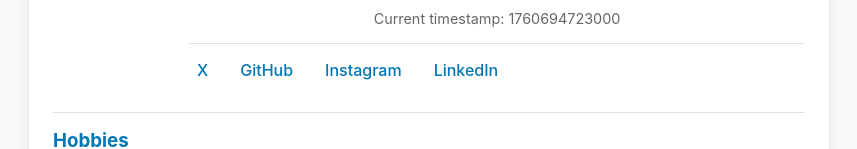
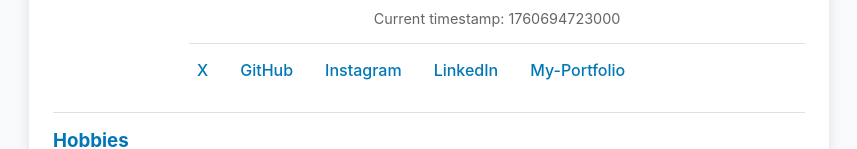
Before and after one commit to OlusegunDennis/hng-stage0-profile-card, a plain HTML site: page index.html in a window 1280 px wide. Shown: the part 314-463 px from the top of the page, without its empty margins (211-1068 px from the left). Drawn offline with Linux system fonts and the light colour scheme.

Commit message:
Added portfolio link

```diff
--- a/index.html
+++ b/index.html
@@ -76,6 +76,17 @@
                 LinkedIn
               </a>
             </li>
+            <li role="listitem">
+              <a
+                href="https://dennis-technology.netlify.app/"
+                target="_blank"
+                rel="noopener noreferrer"
+                data-testid="test-user-social-portfolio"
+                aria-label="Link to portfolio"
+              >
+                My-Portfolio
+              </a>
+            </li>
           </ul>
         </nav>
       </div>
```
